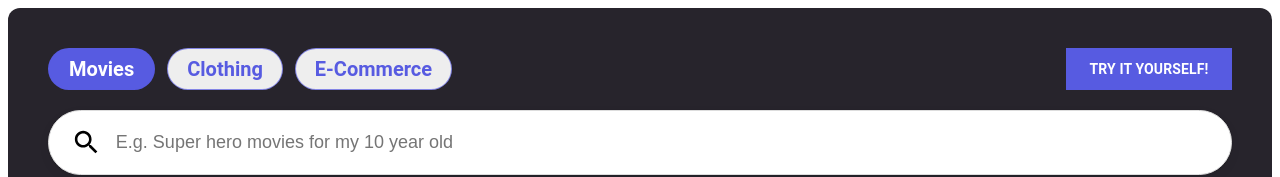
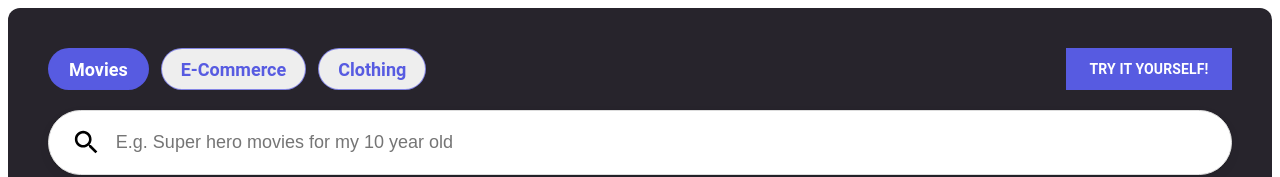
Before and after one commit to jeyeong/search_demo, a React (Create React App) app: page / in a window 1280 px wide. Shown: the top 177 px of the page. Built offline with nearby package versions, Linux system fonts and the light colour scheme; no server answers.

Commit message:
Minor stylistic changes

```diff
--- a/src/App.js
+++ b/src/App.js
@@ -43,6 +43,17 @@ const CATALOGS = [
       getImgSrc: (item) => item.Poster_Url,
     },
   },
+
+  {
+    name: 'E-Commerce',
+    id: 'argos',
+    placeholder: 'E.g. iPhone 15',
+    getters: {
+      getTitle: (item) => item.title,
+      getDescription: (item) => item.description,
+      getImgSrc: (item) => `https://${item.image}`,
+    },
+  },
   {
     name: 'Clothing',
     id: 'asos',
@@ -55,16 +66,6 @@ const CATALOGS = [
         else return match[1]
       },
       getImgSrc: (item) => item.images,
-    },
-  },
-  {
-    name: 'E-Commerce',
-    id: 'argos',
-    placeholder: 'E.g. iPhone 15',
-    getters: {
-      getTitle: (item) => item.title,
-      getDescription: (item) => item.description,
-      getImgSrc: (item) => `https://${item.image}`,
     },
   },
 ]
@@ -133,7 +134,7 @@ const App = () => {
                   color={'primary'}
                   variant={index === catalogSelected ? 'filled' : 'outlined'}
                   sx={{
-                    fontSize: { xs: '16px', sm: '20px' },
+                    fontSize: { xs: '16px', sm: '18px' },
                     padding: { xs: '16px 4px', sm: '20px 8px' },
                     borderRadius: '30px',
                     backgroundColor: index !== catalogSelected && '#eee',
```
